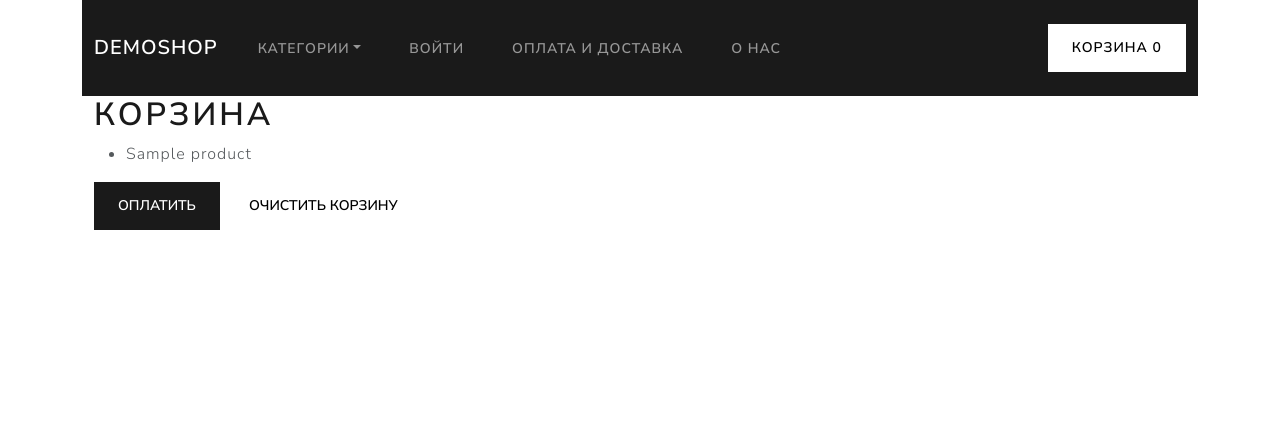
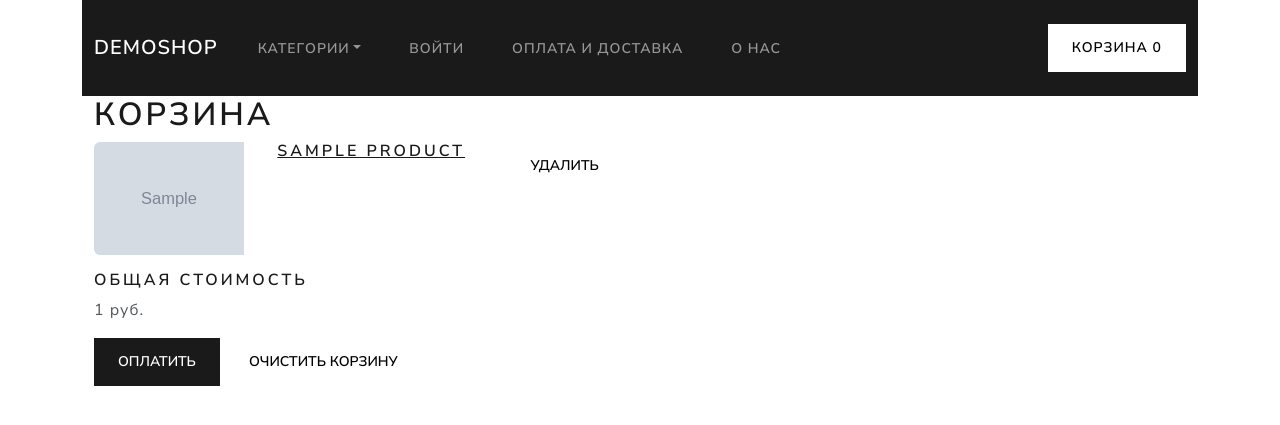
Before and after one commit to nLightRU/django-demoshop, a Django app: template demoshop/cart/templates/cart.html in a window 1280 px wide. Shown: the top 425 px of the page. Run offline with Django 5.2, Linux system fonts and the light colour scheme; the template is opened without the code that fills it: most values are stand-ins (such as "Sample title", 1, 10 or a date in 2020); grey boxes marked "Sample" are stand-in pictures; some libraries are stand-ins or nearby versions.

Commit message:
cart page

```diff
--- a/demoshop/cart/templates/cart.html
+++ b/demoshop/cart/templates/cart.html
@@ -13,11 +13,27 @@
                 </div>
             {%else%}
             <div class="mb-3">
-                <ul>
                     {%for p in products%}
-                        <li>{{p}}</li>
+                        <div class="row g-3 mb-3">
+                            <div class="col-md-4">
+                                <img src="{{p.image.url}}" class="img-fluid rounded-start" width="150px" height="150px">
+                            </div>
+                            <div class="col-md-5">
+                                <h5 class="card-title"><a href="{% url 'product' p.id %}">{{p}}</a></h5>
+                            </div>
+                            <div class="col">
+                                <button type="button" class="btn btn-secondary">
+                                    Удалить
+                                </button>
+                            </div>
+                        </div>
                     {% endfor %}
-                </ul>
+                <h5>Общая стоимость</h5>
+                <p>
+                    <strong>
+                        {{total_price}} руб.
+                    </strong>
+                </p>
                 <button type="button" class="btn btn-primary">
                     Оплатить
                 </button>
--- a/demoshop/cart/views.py
+++ b/demoshop/cart/views.py
@@ -17,6 +17,8 @@
     products = [Phone.objects.get(pk=key) for key in context['cart']]
     if len(products) != 0:
         context['products'] = products
+        for p in products:
+            context['total_price'] += p.price
 
     return render(request, 'cart.html', context)
 
```
